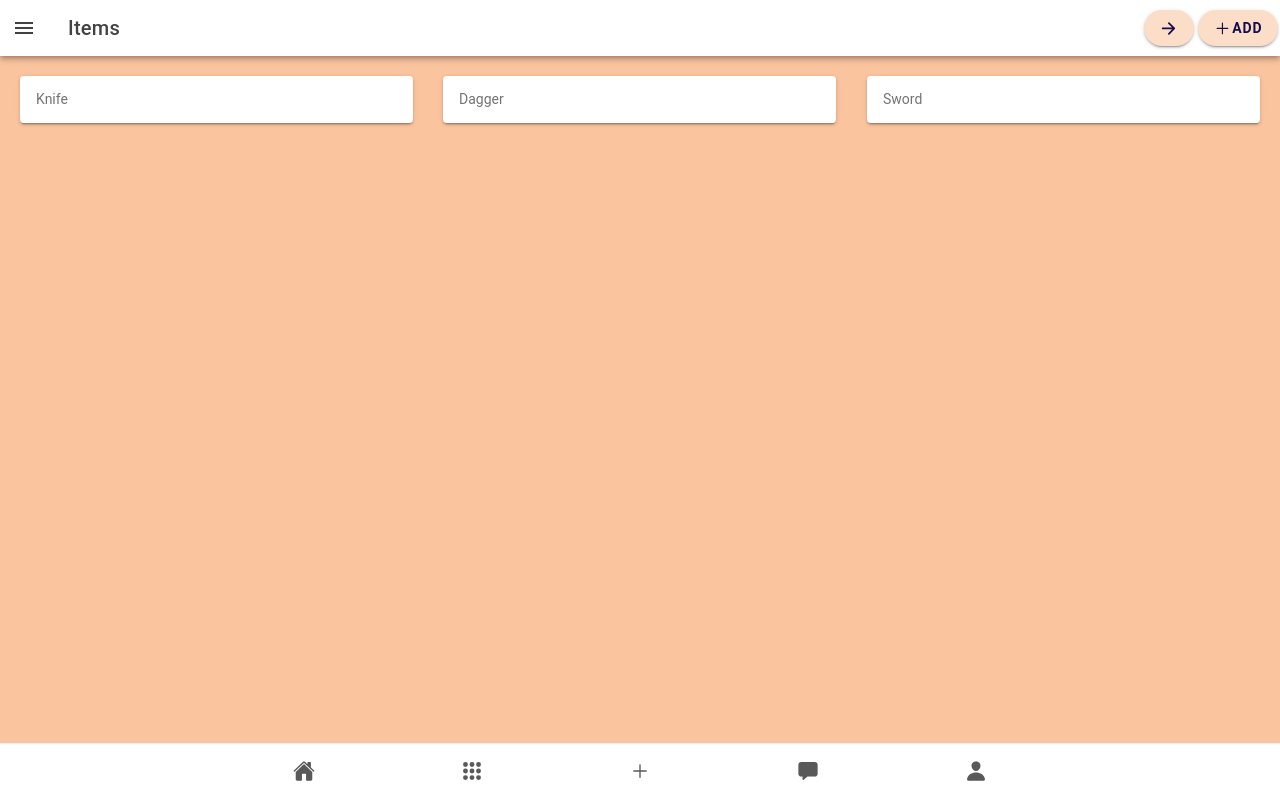
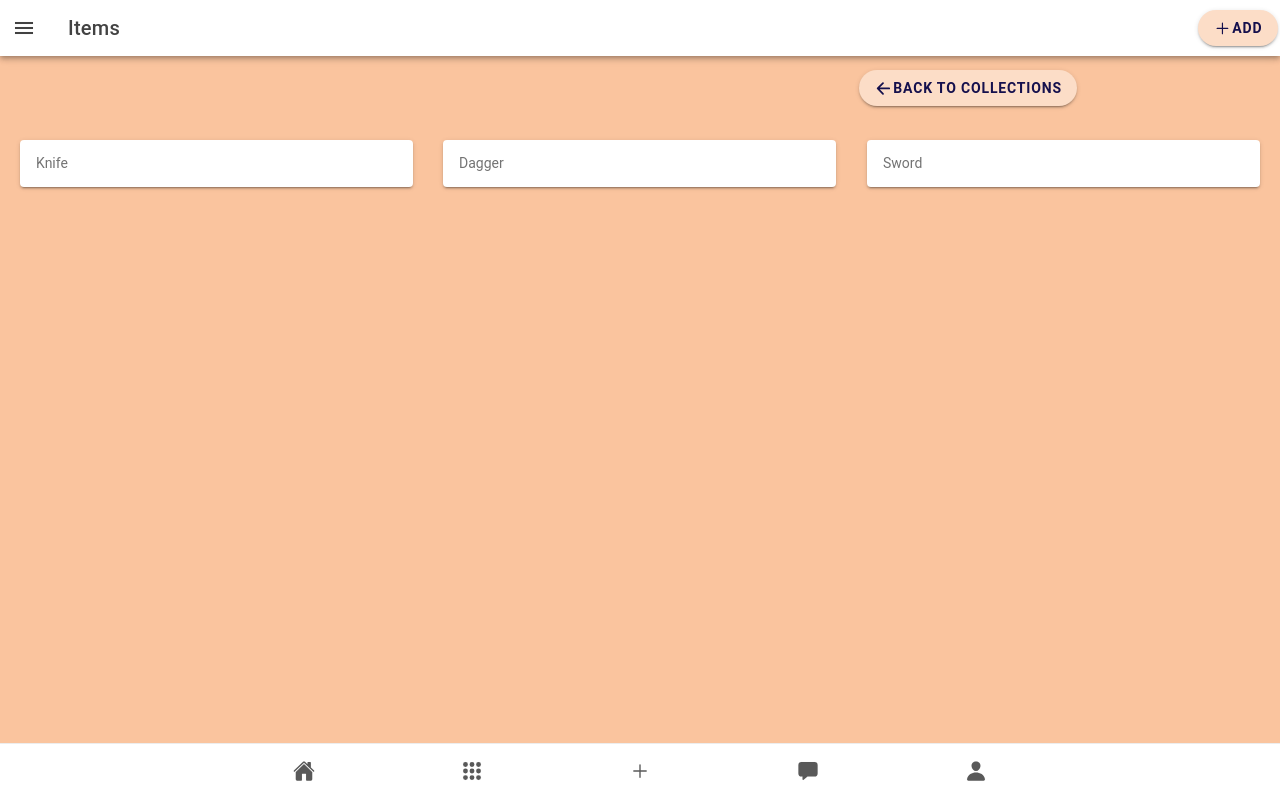
Before and after one commit to Cogo-App-Team/cogoApp, a React (Vite) app: page /items in a window 1280 px wide. Built offline with nearby package versions, Linux system fonts and the light colour scheme; no server answers; sample sign-in values are in the browser's storage.

Commit message:
C+I pages styles v3

```diff
--- a/src/pages/Collections.tsx
+++ b/src/pages/Collections.tsx
@@ -121,6 +121,11 @@ const Collections: React.FC = () => {
 
       {/* Add/Edit Modal */}
       <IonModal isOpen={showModal}>
+      <IonHeader>
+    <IonToolbar>
+      <IonTitle>Add Collection</IonTitle>
+    </IonToolbar>
+  </IonHeader>
         <IonContent>
           <IonLabel className="button-new">Collection Name</IonLabel>
           <IonInput
--- a/src/pages/Items.tsx
+++ b/src/pages/Items.tsx
@@ -22,7 +22,7 @@ import {
   IonSelectOption,
 } from '@ionic/react';
 import { useHistory } from 'react-router-dom';
-import { addOutline, camera, arrowForwardOutline } from 'ionicons/icons';
+import { addOutline, camera, arrowForwardOutline, arrowBackOutline } from 'ionicons/icons';
 import { Camera, CameraResultType, CameraSource } from '@capacitor/camera';
 
 const Items: React.FC = () => {
@@ -81,10 +81,6 @@ const Items: React.FC = () => {
 
 
 
-          <IonButton slot="end" onClick={navigateToCollectionsPage} className="button-new button-new-items">
-  <IonIcon icon={arrowForwardOutline} />
-</IonButton>
-
           <IonButton slot="end" onClick={() => setShowModal(true)} className="button-new button-new-add">
             <IonIcon icon={addOutline} />
             Add
@@ -97,10 +93,29 @@ const Items: React.FC = () => {
 
       <IonContent class="background-new">
 
+      <IonGrid>
+          <IonRow>
+            <IonCol>
 
+            </IonCol>
+            <IonCol>
+
+            </IonCol>
+            <IonCol>
+
+
+          <IonButton onClick={navigateToCollectionsPage} className="button-new button-new-items">
+  <IonIcon icon={arrowBackOutline} />
+   Back to Collections
+</IonButton>
+
+            </IonCol>
+          </IonRow>
+        </IonGrid>
 
         <IonGrid>
           <IonRow>
+
             {items.map((item, index) => (
               <IonCol key={index} size="4">
                 <IonCard className="card-new">
@@ -127,7 +142,7 @@ const Items: React.FC = () => {
   <IonContent>
 
     {/* Take Photo Button */}
-    <IonButton onClick={takePhoto}>
+    <IonButton onClick={takePhoto} className="button-new">
       <IonIcon icon={camera} />
       Take Photo
     </IonButton>
@@ -138,19 +153,19 @@ const Items: React.FC = () => {
     <br></br>
 
     {/* Your Item details input fields go here */}
-    <IonLabel>Item Name</IonLabel>
+    <IonLabel className="button-new">Item Name</IonLabel>
     <IonInput value={itemName} onIonChange={(e) => setItemName(e.detail.value!)}></IonInput>
 
-          <IonLabel>Item Description</IonLabel>
+          <IonLabel className="button-new">Item Description</IonLabel>
           <IonInput
             value={itemDescription}
             onIonChange={(e) => setItemDescription(e.detail.value!)}
           ></IonInput>
 
-          <IonLabel>Tags</IonLabel>
+          <IonLabel className="button-new">Tags</IonLabel>
           <IonInput value={tags} onIonChange={(e) => setTags(e.detail.value!)}></IonInput>
 
-          <IonItem>
+          <IonItem className="dropdown">
     <IonLabel>Add to Collection</IonLabel>
     <IonSelect
       value={selectedCollection}
@@ -165,8 +180,8 @@ const Items: React.FC = () => {
 
   </IonContent>
 
-  <IonButton onClick={() => setShowModal(false)}>Cancel</IonButton>
-   <IonButton onClick={addItem}>Save</IonButton>
+  <IonButton onClick={() => setShowModal(false)} className="button-new button-new-cancel">Cancel</IonButton>
+   <IonButton onClick={addItem} className="button-new">Save</IonButton>
 </IonModal>
 
       {/* Error Toast */}
--- a/src/theme/variables.css
+++ b/src/theme/variables.css
@@ -580,6 +580,19 @@ svg {
   font-weight: bold;
 }
 
+.dropdown {
+  /* Custom styles for the IonSelect component */
+  border: 1px;
+  border-radius: 4px;
+  padding: 8px;
+}
+
+.ion-select-option {
+  /* Custom styles for IonSelectOption components */
+  background: var(--ion-color-favorite-shade);
+  color: #333;
+}
+
 .button-new-cancel {
   --background: #F3F5FF;
   --color: #15104D;
@@ -589,3 +602,7 @@ svg {
 .card-custom {
   --background: #F3F5FF;
 }
+
+.custom-input-padding {
+  padding: 8px;
+}
```
